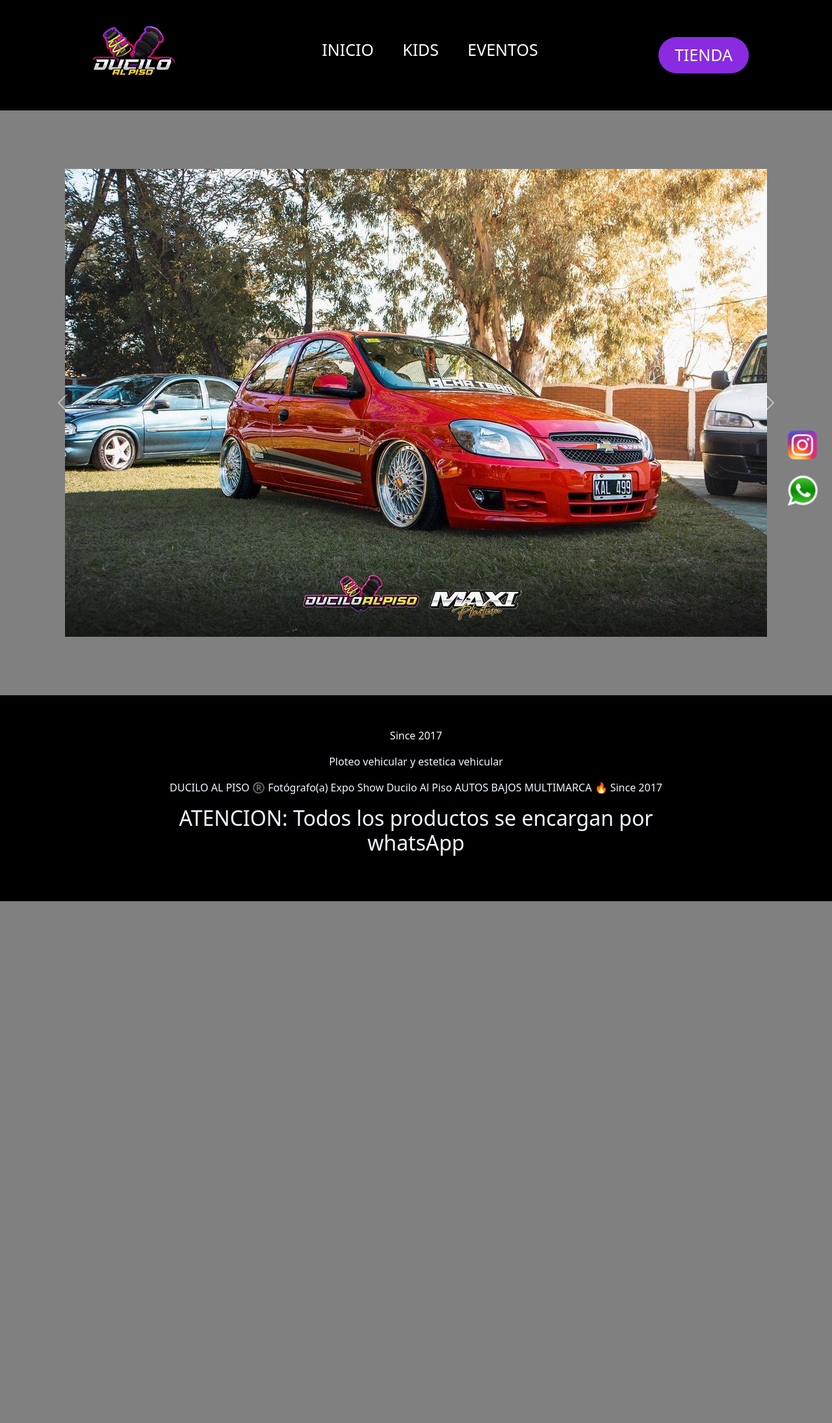
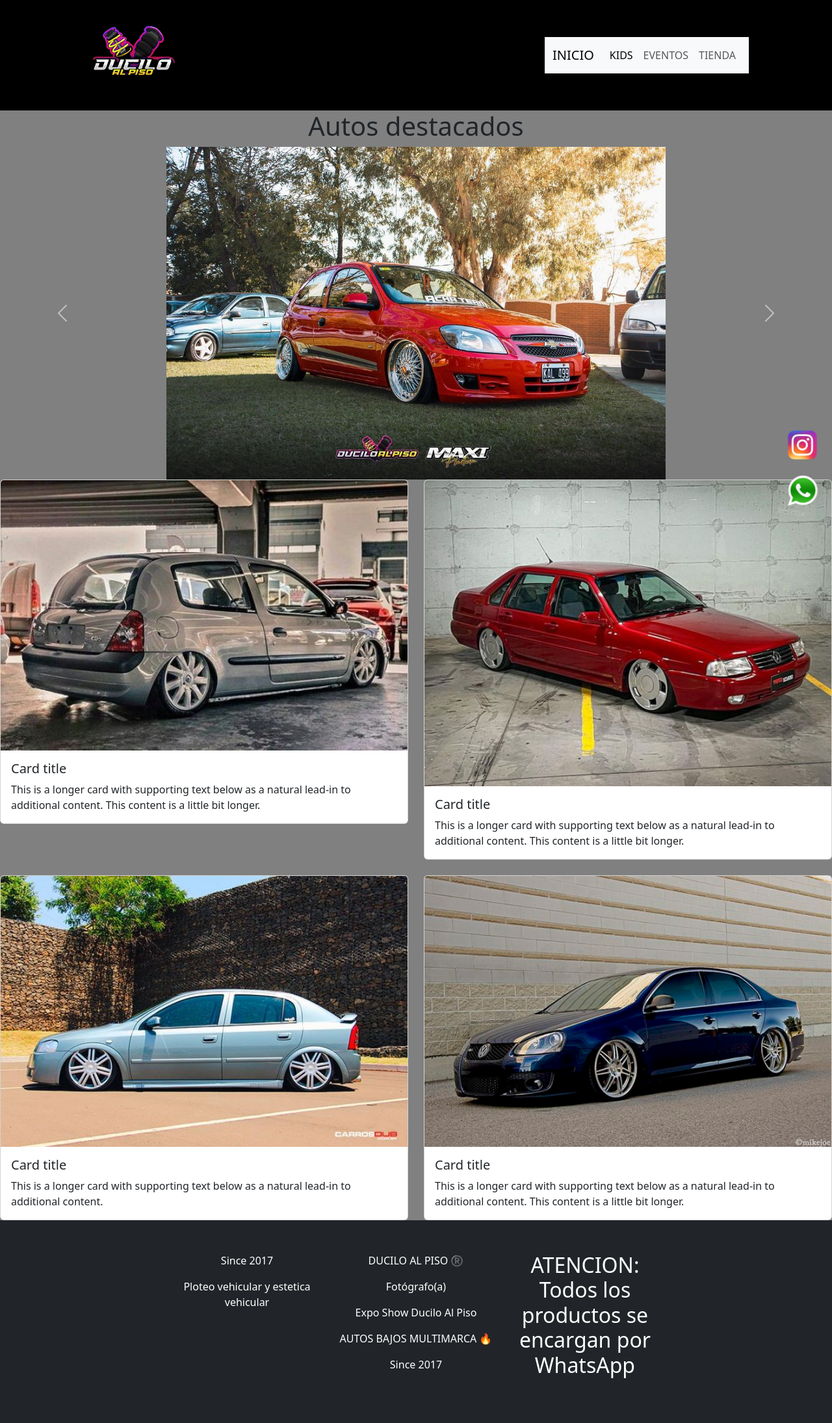
Before and after one commit to LautaroGallo/Ducilo-al-piso, a plain HTML site: page index.html in a window 1280 px wide. Shown: the whole page at 65% size. Before the commit the page ends 1387 px from the top, so only its background shows below. Drawn offline with nearby package versions, Linux system fonts and the light colour scheme.

Commit message:
pagina de inicio casi finalizada falta acomodar fotos

```diff
--- a/css/style.css
+++ b/css/style.css
@@ -10,7 +10,6 @@ header {
     background-color: black;
     padding: 10px 10%;
     align-items: center;
-    position: sticky;
     top: 0;
 }
 
@@ -41,6 +40,7 @@ a {
     display: inline-block;
     padding: 0px 20px;
 
+
 }
 
 .tienda {
@@ -69,6 +69,7 @@ footer {
     padding: 50px 250px;
     text-align: center;
     color: aliceblue;
+
 }
 
 h1 {
@@ -224,10 +225,3 @@ h3 {
     margin-top: 10px;
     margin-bottom: 5px;
 }
-
-.carousel-inner{
-    border: none;
-    padding: 90px 100px;
-    border-radius: 5px;
-    cursor: pointer;
-}
--- a/index.html
+++ b/index.html
@@ -2,7 +2,8 @@
 <html lang="en">
 
 <head>
-    <link href="https://cdn.jsdelivr.net/npm/bootstrap@5.3.1/dist/css/bootstrap.min.css" rel="stylesheet" integrity="sha384-4bw+/aepP/YC94hEpVNVgiZdgIC5+VKNBQNGCHeKRQN+PtmoHDEXuppvnDJzQIu9" crossorigin="anonymous">
+  <link href="https://cdn.jsdelivr.net/npm/bootstrap@5.3.1/dist/css/bootstrap.min.css" rel="stylesheet"
+    integrity="sha384-4bw+/aepP/YC94hEpVNVgiZdgIC5+VKNBQNGCHeKRQN+PtmoHDEXuppvnDJzQIu9" crossorigin="anonymous">
   <link rel="shortcut icon" href="/img/logo.png" type="image/x-icon">
   <link rel="stylesheet" href="./css/style.css">
   <meta charset="UTF-8">
@@ -14,30 +15,52 @@
   <header>
     <img class="logo" src="/img/logo.png" alt="">
 
-        <nav>
+    <!-- <nav>
             <ul class="navLink">
                 <li><a href="index.html">Inicio</a></li>
                 <li><a href="kids.html">Kids</a></li>
                 <li><a href="eventos.html">Eventos</a></li>
             </ul>
 
+        </nav> -->
+    <nav class="navbar navbar-expand-lg bg-body-tertiary">
+      <div class="container-fluid">
+        <a class="navbar-brand" href="./index.html">Inicio</a>
+        <button class="navbar-toggler" type="button" data-bs-toggle="collapse" data-bs-target="#navbarNav"
+          aria-controls="navbarNav" aria-expanded="false" aria-label="Toggle navigation">
+          <span class="navbar-toggler-icon"></span>
+        </button>
+        <div class="collapse navbar-collapse" id="navbarNav">
+          <ul class="navbar-nav">
+            <li class="nav-item">
+              <a class="nav-link active" aria-current="page" href="./kids.html">kids</a>
+            </li>
+            <li class="nav-item">
+              <a class="nav-link" href="./eventos.html">Eventos</a>
+            </li>
+            <li class="nav-item">
+              <a class="nav-link" href="./tienda.html">Tienda</a>
+            </li>
+          </ul>
+        </div>
+      </div>
     </nav>
 
-        <a class="tienda" href="tienda.html">Tienda</a>
 
   </header>
   <!-- CARRUSEL BS -->
 
+  <h1 class="text-center">Autos destacados </h1>
   <div id="carouselExampleFade" class="carousel slide carousel-fade">
     <div class="carousel-inner">
       <div class="carousel-item active">
-            <img src="./img/autos/destacados/destacado-1.jpg" class="d-block w-100" alt="...">
+        <img src="./img/autos/destacados/destacado-1.jpg" class="d-block w-100" alt="..."  style="max-width: 60%; max-height: 600px; margin: 0 auto;">
       </div>
       <div class="carousel-item">
-            <img src="./img/autos/destacados/destacado-2.jpg" class="d-block w-100" alt="...">
+        <img src="./img/autos/destacados/destacado-2.jpg" class="d-block w-100" alt="..." style="max-width: 60%; max-height: 600px; margin: 0 auto;">
       </div>
       <div class="carousel-item">
-            <img src="./img/autos/destacados/destacado-3.jpg" class="d-block w-100" alt="...">
+        <img src="./img/autos/destacados/destacado-3.jpg" class="d-block w-100" alt="..." style="max-width: 60%; max-height: 600px; margin: 0 auto;">
       </div>
     </div>
     <button class="carousel-control-prev" type="button" data-bs-target="#carouselExampleFade" data-bs-slide="prev">
@@ -60,25 +83,76 @@
             Agrega más imágenes de autos aquí -->
   <!-- </div> -->
 
+  <div class="row row-cols-1 row-cols-md-2 g-4">
+    <div class="col">
+      <div class="card">
+        <img src="./img/autos/destacados/destacado-5.jpg" class="card-img-top" alt="...">
+        <div class="card-body">
+          <h5 class="card-title">Card title</h5>
+          <p class="card-text">This is a longer card with supporting text below as a natural lead-in to additional
+            content. This content is a little bit longer.</p>
+        </div>
+      </div>
+    </div>
+    <div class="col">
+      <div class="card">
+        <img src="./img/autos/destacados/destacado-6.jpg" class="card-img-top" alt="...">
+        <div class="card-body">
+          <h5 class="card-title">Card title</h5>
+          <p class="card-text">This is a longer card with supporting text below as a natural lead-in to additional
+            content. This content is a little bit longer.</p>
+        </div>
+      </div>
+    </div>
+    <div class="col">
+      <div class="card">
+        <img src="./img/autos/destacados/destacado-7.jpg" class="card-img-top" alt="...">
+        <div class="card-body">
+          <h5 class="card-title">Card title</h5>
+          <p class="card-text">This is a longer card with supporting text below as a natural lead-in to additional
+            content.</p>
+        </div>
+      </div>
+    </div>
+    <div class="col">
+      <div class="card">
+        <img src="./img/autos/destacados/destacado-8.jpg" class="card-img-top" alt="...">
+        <div class="card-body">
+          <h5 class="card-title">Card title</h5>
+          <p class="card-text">This is a longer card with supporting text below as a natural lead-in to additional
+            content. This content is a little bit longer.</p>
+        </div>
+      </div>
+    </div>
+  </div>
 
   <div>
     <img src="/img/whtasapp.png" class="whatsApp" alt="logo de whtasapp">
     <a href="https://www.instagram.com/ducilo_al_piso/?hl=es" target="_blank"> <img src="/img/instagram.png"
         class="instagram" alt=""></a>
   </div>
-    <footer>
+
+  <footer class="bg-dark text-white">
+    <div class="container-fluid">
+      <div class="row">
+        <div class="col-md-4 col-sm-12">
           <p>Since 2017</p>
           <p>Ploteo vehicular y estetica vehicular</p>
-        <p>DUCILO AL PISO ®️
-            Fotógrafo(a)
-            Expo Show Ducilo Al Piso
-            AUTOS BAJOS MULTIMARCA 🔥
-            Since 2017</p>
+        </div>
+        <div class="col-md-4 col-sm-12">
+          <p>DUCILO AL PISO ®️</p>
+          <p>Fotógrafo(a)</p>
+          <p>Expo Show Ducilo Al Piso</p>
+          <p>AUTOS BAJOS MULTIMARCA 🔥</p>
+          <p>Since 2017</p>
+        </div>
+        <div class="col-md-4 col-sm-12">
+          <h2>ATENCION: Todos los productos se encargan por WhatsApp</h2>
+        </div>
 
-            <h2>ATENCION: Todos los productos se encargan por whatsApp</h2>
-    </footer>
-
-    <script src="https://cdn.jsdelivr.net/npm/bootstrap@5.3.1/dist/js/bootstrap.bundle.min.js" integrity="sha384-HwwvtgBNo3bZJJLYd8oVXjrBZt8cqVSpeBNS5n7C8IVInixGAoxmnlMuBnhbgrkm" crossorigin="anonymous"></script>
+  <script src="https://cdn.jsdelivr.net/npm/bootstrap@5.3.1/dist/js/bootstrap.bundle.min.js"
+    integrity="sha384-HwwvtgBNo3bZJJLYd8oVXjrBZt8cqVSpeBNS5n7C8IVInixGAoxmnlMuBnhbgrkm"
+    crossorigin="anonymous"></script>
 </body>
 
 </html>
```
Also changed, not shown: kids.html (+23 -2 lines), img/autos/destacados/destacado-5.jpg (added), img/autos/destacados/destacado-6.jpg (added), img/autos/destacados/destacado-7.jpg (added), img/autos/destacados/destacado-8.jpg (added). Lines whose indentation alone changed are shown as unchanged.
